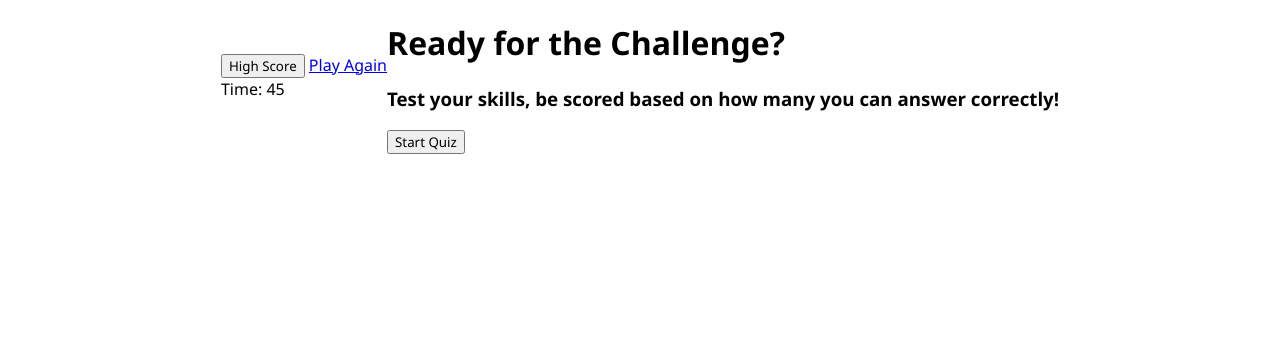
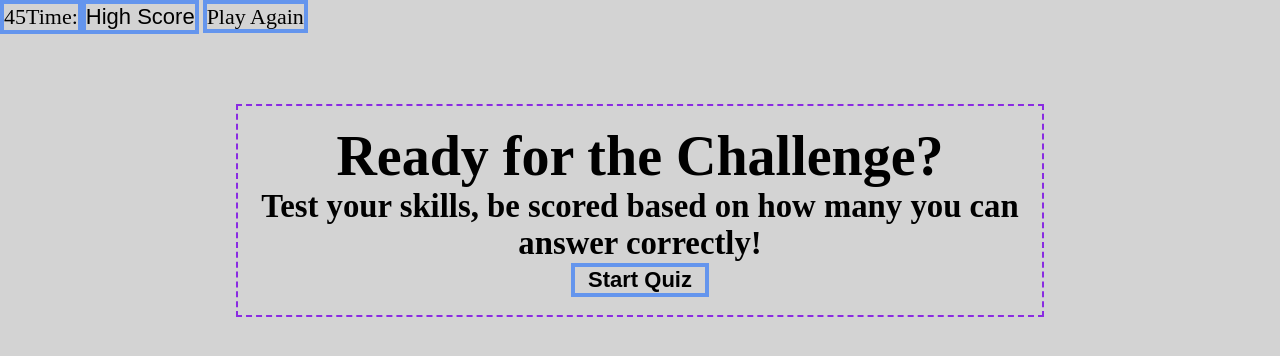
Before and after one commit to mandahos/Code-Quiz, a plain HTML site: page index.html in a window 1280 px wide. Drawn offline with Linux system fonts and the light colour scheme.

Commit message:
Update styles.css

```diff
--- a/styles.css
+++ b/styles.css
@@ -1,82 +1,76 @@
-
-/* nav {
-    background-color: aliceblue;
-    overflow: auto;
-}
-
-nav a {
-    display: flex;
-    justify-content: center;
-    font-family: 'Segoe UI', Tahoma, Geneva, Verdana, sans-serif;
-    text-decoration: none;
-  } */
 * {
-    font-family: 'Segoe UI', Tahoma, Geneva, Verdana, sans-serif;
-}
-
-body {
     padding: 0;
     margin: 0;
-    display: flex;
-    justify-content: center;
-    align-items: center;
+    text-decoration: none;
+    background-color: lightgray;
 
 }
 
-.box{
-    width: 800px;
-    max-width: 80%;
-    background-color: lightgray;
-    border-radius: 10px;
-    padding: 20px;
-}
-.btn-grid {
-    display: grid;
-    gap: 20px;
-    margin: 20px 0;
-   }
-
-.start-btn, .next-btn {
-    justify-content: center;
-    margin: 25px;
-    display: row;
-    background-color: blueviolet;
-    font-size: 22px;
-    width: 25%;
-    color: cornsilk;
-    border-radius: 10px;
+.main {
+    font-size: 28px;
+    text-align: center;
+    width: 60%;
+    padding: 18px;
+    margin: 70px auto;
+    border: 2px dashed blueviolet;
 
 }
-.controls {
-    display: flex;
-    justify-content: center;
-    align-items: center;
-}
-.hide{
-    display: none;
+
+.timer {
+   float: left;
+   font-size: 22px;
+   border: 4px solid cornflowerblue;
+   background-color: lightgray;
+
 }
 
+.time {
+    float: left;
+    font: large;
+    background-color: lightgray;
 
-
-/* h1 {
-    font-size: 36px;
-    justify-content: center;
-    text-align: center;
-    font-family: 'Segoe UI', Tahoma, Geneva, Verdana, sans-serif;
-} */
-
-/* button {
-    text-align: center;
-    background-color: blueviolet;
-    font-size: 18px;
-    width: 50%;
-    color: cornsilk;
-    margin-left: 25%;
-    padding: 25px 20px 25px 20px;
 }
 
-button:hover {
-    background-color: cornsilk;
-    color: blueviolet;
-    text-decoration: bold;
-} */
+.st-btn, .submit {
+    font-size: 22px;
+    text-align: center;
+    font-weight: bold;
+    width: 18%;
+    height: 18%;
+    background-color: lightgray;
+    border: 4px solid cornflowerblue;
+
+}
+
+.highscore, .reset {
+    color: black;
+    font-size: 22px;
+    border: 4px solid cornflowerblue;
+    background-color: lightgray;
+
+}
+
+.quesses {
+    font-weight: bolder;
+    font-size: 36px;
+    text-align: justify;
+    text-align: center;
+    width: 100px;
+    height: 50;
+    background-color: lightgray;
+    border: 4px solid cornflowerblue;
+
+}
+
+.input {
+    width: 160px;
+    height: 40px;
+    font-weight: bold;
+    font-size: x-large;
+
+}
+
+h3 {
+    display: inline-flex;
+
+}
```
